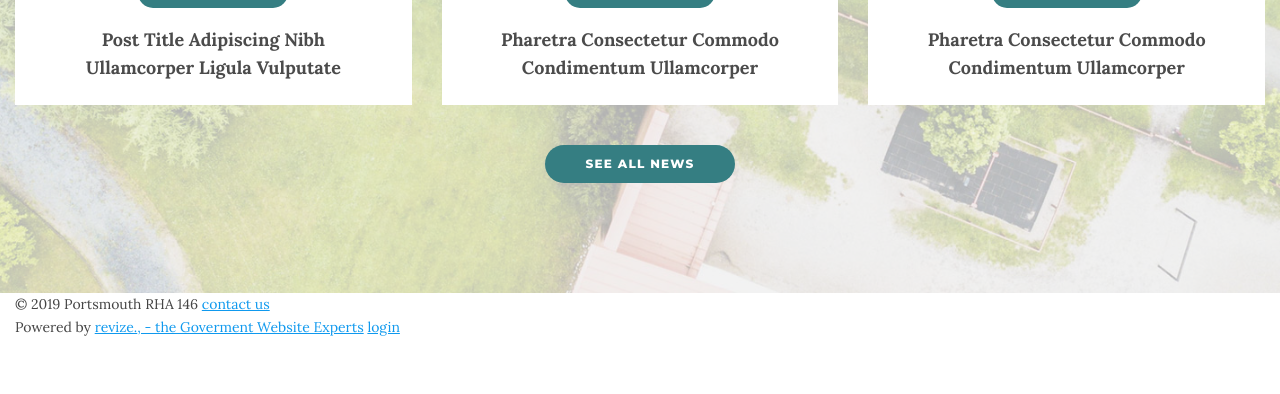
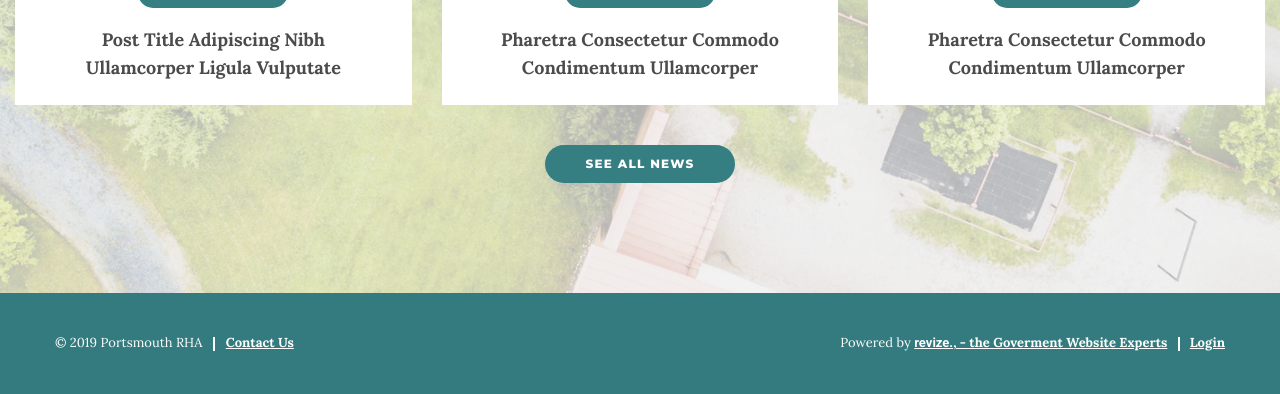
Before and after one commit to Chrisyango/Portsmouth-RHA-VA, a PHP site: page / in a window 1280 px wide; the page is wider, and only the part inside the window is pictured. Shown: the part 2256-2650 px from the top of that part. Before the commit the page ends 2592 px from the top of that part, so only its background shows below. Run offline with PHP 8.4, Linux system fonts and the light colour scheme; some libraries are stand-ins or nearby versions.

Commit message:
finished footer

```diff
--- a/_assets_/css/layout.css
+++ b/_assets_/css/layout.css
@@ -277,6 +277,20 @@ a.news-link {display: block; text-decoration: none; background-color: #fff;}
 .news-link h3 {font-size: 18px; line-height: 28px; font-weight: 700; text-transform: capitalize; color: #4b4b4b; margin: 18px 0 0; padding: 0 50px;}
 
 
+/*--------------- footer ---------------*/
+footer {background-color: #337b7e; color: #fff; font-size: 13px; padding: 40px 0;}
+footer .container {width: 1200px;}
+
+#contact-info {float:left;}
+#contact-info a {position: relative; font-weight: 700; color: #fff; text-transform: capitalize; margin-left: 20px;}
+#contact-info a:after {content: ''; position: absolute; left: -13px; top: 3px; bottom: 0; width: 2px; background-color: #fff;}
+
+#revize {float: right;}
+#revize a {color: #fff; font-weight: 700;}
+#revize a span {font-family: 'Roboto';}
+#revize>a {position: relative; text-transform: capitalize; margin-left: 19px;}
+#revize>a:after {content: ''; position: absolute; left: -12px; top: 3px; bottom: 0; width: 2px; background-color: #fff;}
+
 /* -----------------------------------------
 
 #inner
--- a/index.php
+++ b/index.php
@@ -277,7 +277,7 @@
 <footer>
 	<div class="container">
 		<section id="contact-info">
-			<span>&copy; 2019 Portsmouth RHA 146</span>
+			<span>&copy; 2019 Portsmouth RHA</span>
 			<a href="./">contact us</a>
 		</section><!-- /#contact-info -->
 
```
